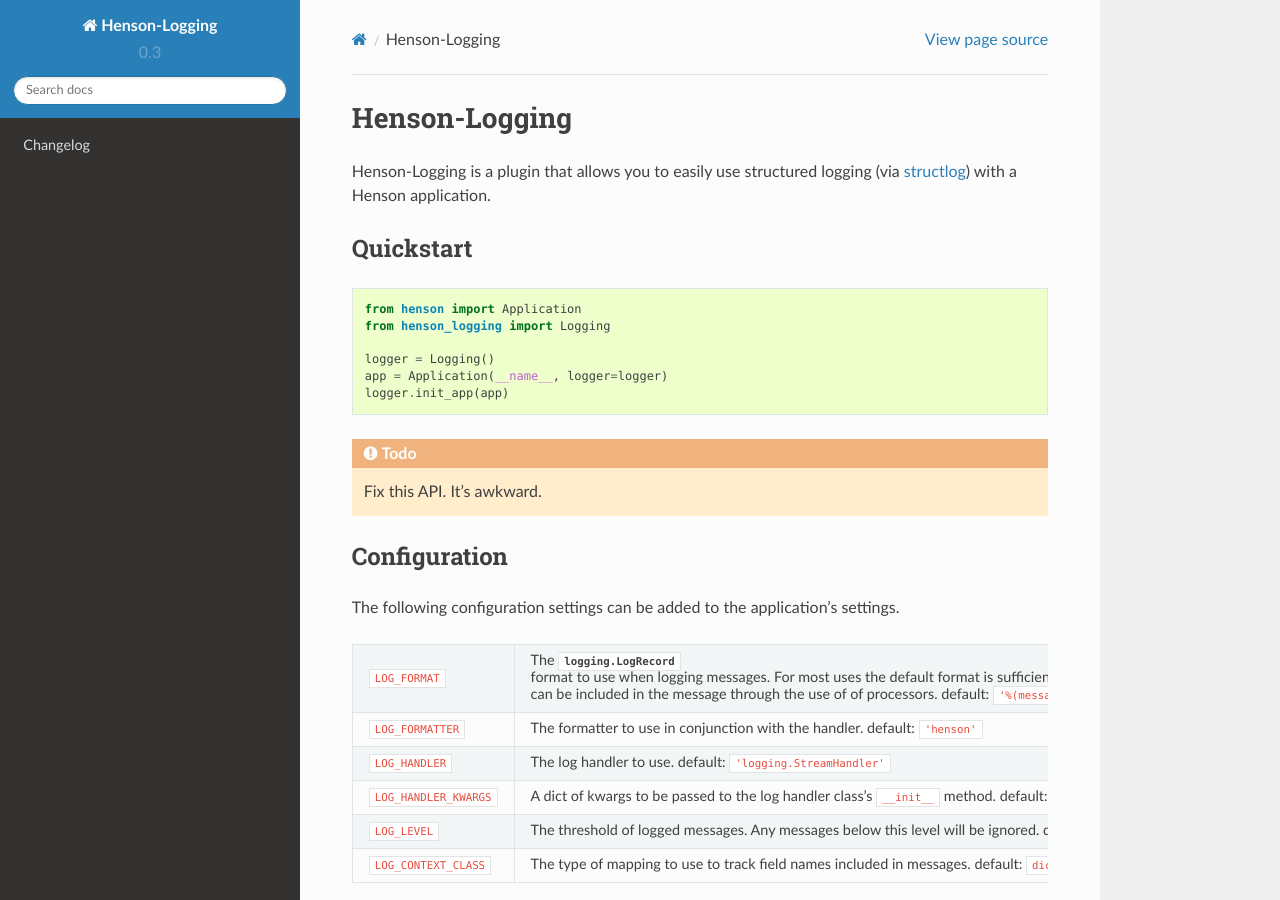
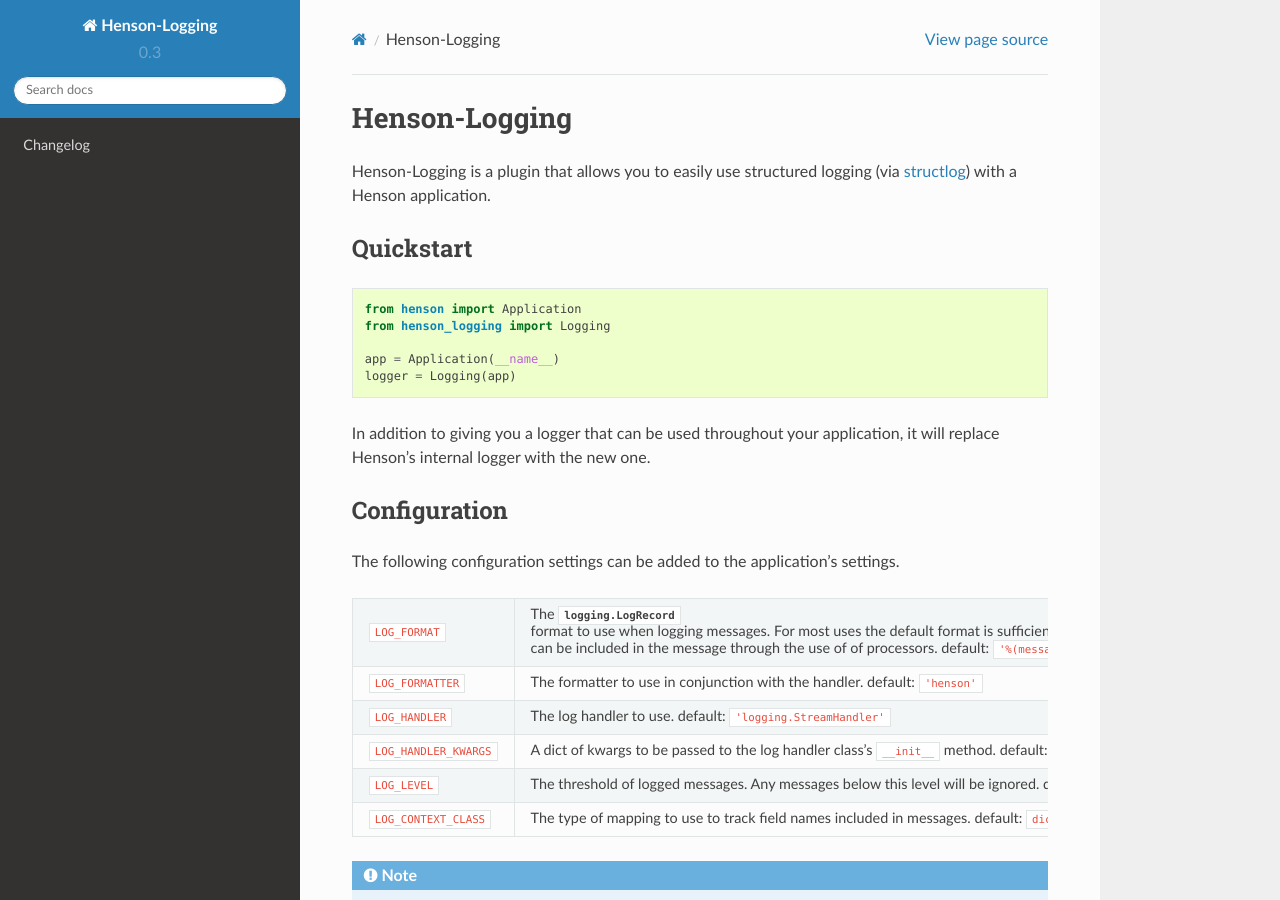
Before and after one commit to iheartradio/Henson-Logging, a Sphinx documentation site: the page built from docs/index.rst, in a window 1280 px wide and 900 px high. Built offline with Sphinx 7.4.7 and the Read the Docs theme 2.0.0, drawn with Linux system fonts in a browser that asks for light colours.

Commit message:
Replace Henson's logger
When initializing a Henson application, Henson-Logging will now replace
Henson's logger with itself. This will cause all logs for an application
to be formatted with structlog.

```diff
--- a/CHANGES.rst
+++ b/CHANGES.rst
@@ -1,7 +1,7 @@
 Version 0.3.0
 =============
 
-Release TBD
+- Replace Henson's logger with the instance of ``Logging``
 
 
 Version 0.2.0
--- a/docs/index.rst
+++ b/docs/index.rst
@@ -13,11 +13,11 @@ Quickstart
     from henson import Application
     from henson_logging import Logging
 
-    logger = Logging()
-    app = Application(__name__, logger=logger)
-    logger.init_app(app)
+    app = Application(__name__)
+    logger = Logging(app)
 
-.. todo:: Fix this API. It's awkward.
+In addition to giving you a logger that can be used throughout your
+application, it will replace Henson's internal logger with the new one.
 
 Configuration
 =============
```
Also changed, not shown: henson_logging/__init__.py (+4 -3 lines).
